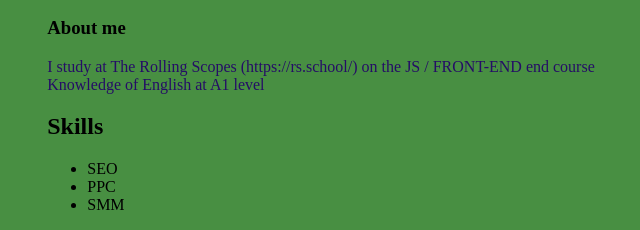
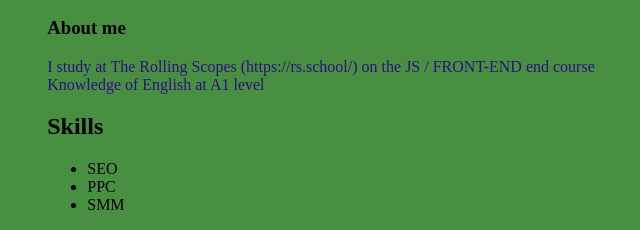
Before and after one commit to 8staspetrov/rsschool-cv, a plain HTML site: page index.html in a window 1280 px wide. Shown: the part 422-652 px from the top of the page, 319-959 px from the left. Drawn offline with Linux system fonts and the light colour scheme.

Commit message:
fix: text color

```diff
--- a/index.html
+++ b/index.html
@@ -7,7 +7,7 @@
     <title>Stas Petrov CV</title>
     <style>
         body {background-color: rgb(72, 143, 66); display: flex; justify-content: center; align-items: center;}
-        p {font-weight: 500; font-family:Futura; color:rgb(37, 13, 102);}
+        p {font-weight: 500; font-family:Futura; color:rgb(47, 16, 129);}
     </style>
 </head>
 <body>
```
